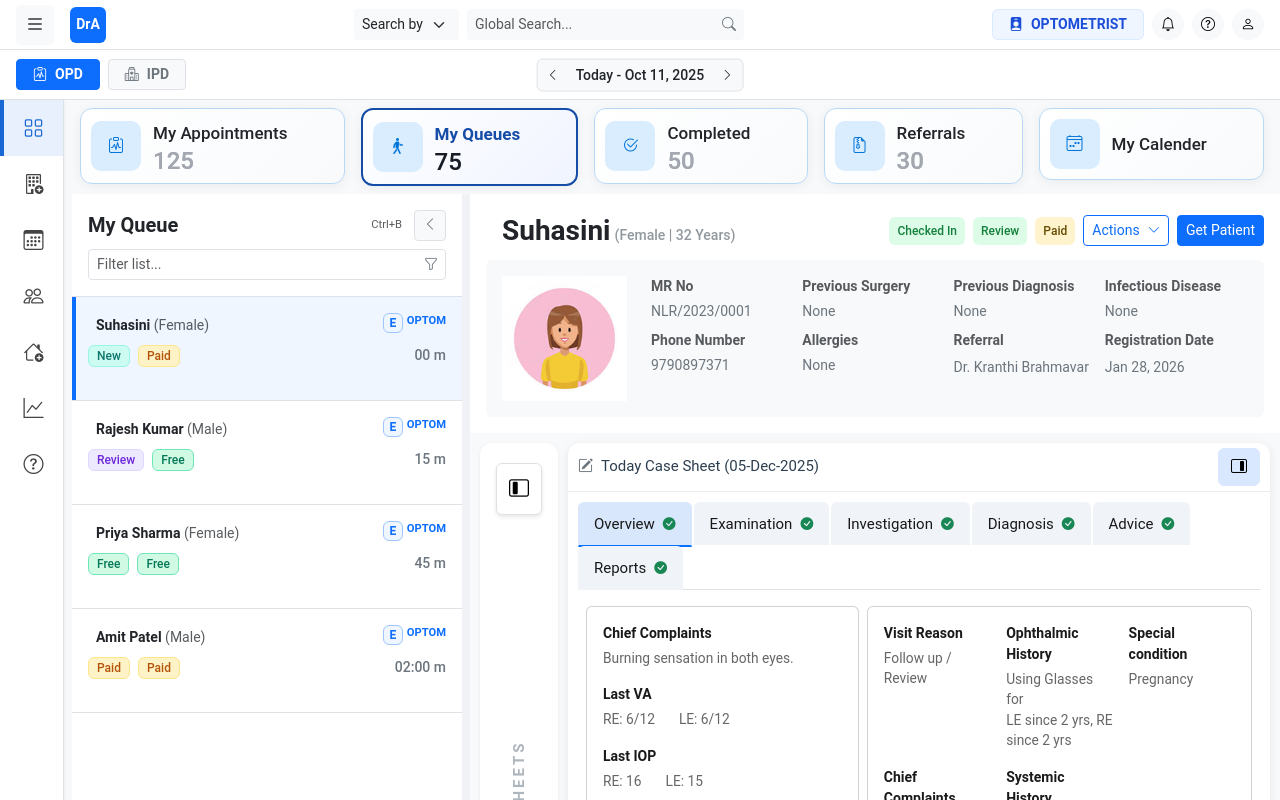
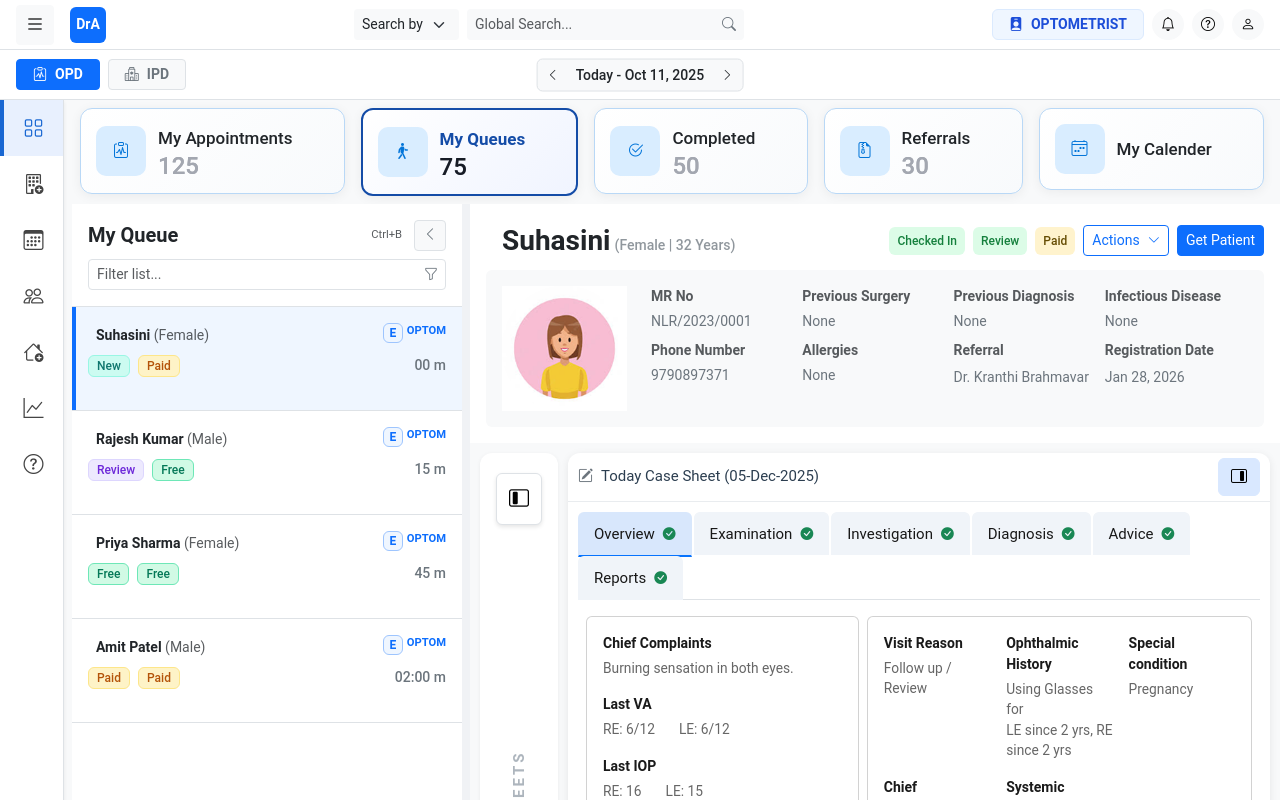
Before and after one commit to Suriyakumar-DRAA/keep-it-simple, an Angular app: page /outpatients in a window 1280 px wide. Shown: the top 800 px of the page. Built offline with nearby package versions, Linux system fonts and the light colour scheme.

Commit message:
padding issue fixed in stats card

```diff
--- a/src/app/features/opd-assessment/pages/stats-card/stats-card.component.scss
+++ b/src/app/features/opd-assessment/pages/stats-card/stats-card.component.scss
@@ -1,7 +1,7 @@
 .stats-card {
     background: linear-gradient(135deg, #ffffff 0%, #f8fafc 100%);
     border-radius: 12px;
-    padding: 10px;
+    padding: 15px;
     border: 1px solid #B9D8F6;
     box-shadow: 0 2px 12px rgba(0, 0, 0, 0.06);
     cursor: pointer;
```
